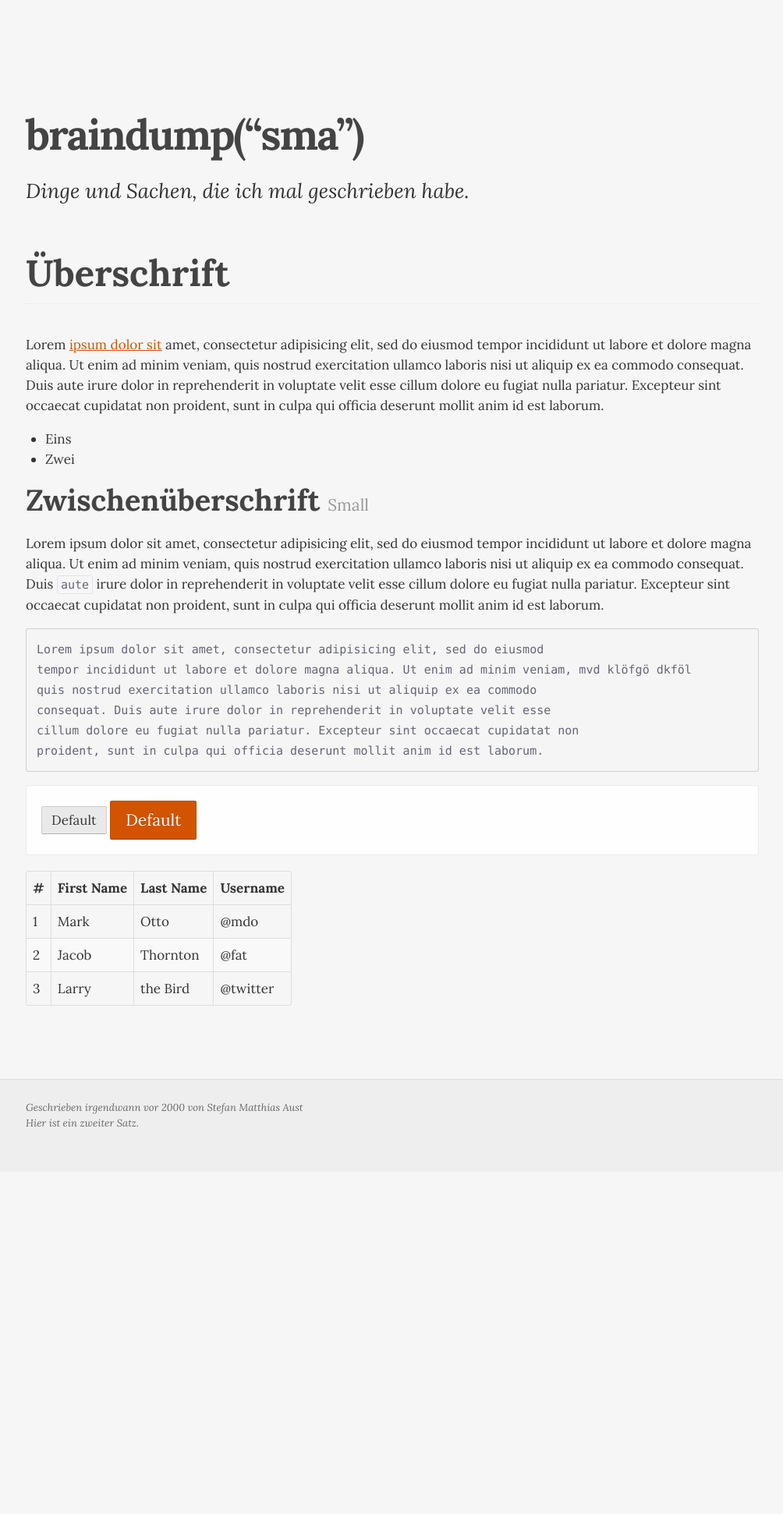
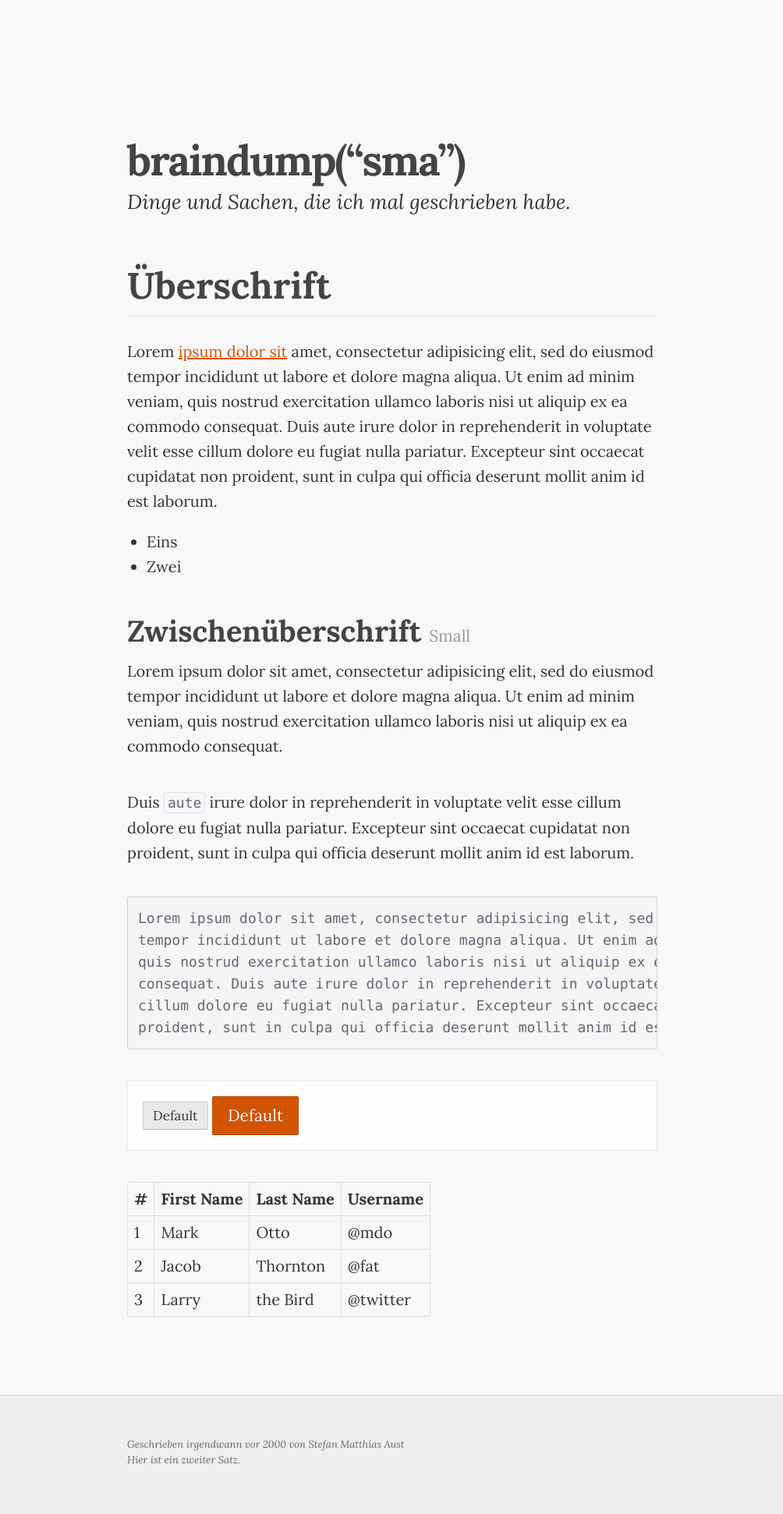
Before and after one commit to sma/articles, a Jekyll site: the page test.html, which Jekyll copies as it is, in a window 1280 px wide. Shown: the whole page at 78% size, without its empty margins (137-1141 px from the left). Built offline with Jekyll 4.4.1, drawn with Linux system fonts in a browser that asks for light colours; before the commit the page ends 1503 px from its top, so only the background shows below that.

Commit message:
update css

```diff
--- a/index.html
+++ b/index.html
@@ -23,6 +23,6 @@ title: Artikelübersicht
 </div>
 <footer>
   <div class="container">
-    <address><p>&copy;2013 Stefan Matthias Aust.<br><a href="https://plus.google.com/103493864228790779294/posts">G+</a></p></address>
+    <address><p>&copy;2013 Stefan Matthias Aust.</p></address>
   </div>
 </footer>
--- a/test.html
+++ b/test.html
@@ -9,15 +9,15 @@
 	body {
 		margin: 0;
 		font-family: "Lora", Georgia, Times, "Times New Roman", serif;
-		font-size: 17px;
-		line-height: 26px;
+		font-size: 20px;
+		line-height: 32px;
 		color: #333;
-		background-color: #F6F6F6;
+		background-color: #F8F8F8;
 		padding-top: 100px;
 	}
 	.container {
 		margin: 0 auto;
-		max-width: 940px;
+		max-width: 680px;
 		padding: 2em;
 	}
 	.well {
@@ -30,7 +30,7 @@
 		box-shadow: inset 0 0 2px rgba(0,0,0,.05);
 	}
 	.subhead {
-		margin-bottom: 9px;
+		margin: 0;
 		padding-bottom: 0;
 		min-height: 100px;
 	}
@@ -38,6 +38,7 @@
 		font-size: 54px;
 	}
 	.lead {
+		margin-top: -13px;
 		margin-bottom: 26px;
 		font-size: 26px;
 		font-weight: 200;
@@ -60,7 +61,7 @@
 	}
 	h1, h2, h3, h4, h5, h6 {
 		text-rendering: optimizelegibility;
-		margin: 13px 0;
+		margin: 40px 0 20px 0;
 		color: #444;
 	}
 	h1 small {
@@ -77,6 +78,12 @@
   		line-height: 1;
   		color: #999;
 	}
+	p, pre, table {
+		margin: 40px 0 20px 0;
+	}
+	h1 + p, h2 + p {
+		margin-top: -10px;
+	}
 	a {
  		color: #d35400;
 	}
@@ -86,13 +93,13 @@
 	}
 	ul, ol {
   		padding: 0;
-  		margin: 0 0 13px 25px;
+  		margin: 0 0 20px 25px;
 	}
 	ul ul, ul ol, ol ol, ol ul {
   		margin-bottom: 0;
 	}
 	li {
-  	line-height: 26px;
+  		line-height: 32px;
 	}
 	hr {
  		margin: 26px 0;
@@ -107,7 +114,6 @@
 	}
 	table {
 		border-spacing: 0;
-		margin-bottom: 26px;
 		max-width: 100%;
 	}
 	.table {
@@ -135,7 +141,7 @@
 	code, pre {
   		padding: 0 3px 2px;
   		font-family: Menlo, Consolas, monospace;
-  		font-size: 15px;
+  		font-size: 18px;
   		color: #333;
         border-radius: 3px;
 	}
@@ -148,9 +154,7 @@
 	}
 	pre {
 		padding: 13px;
-		margin: 0 0 13px;
-  		font-size: 16px;
-  		line-height: 26px;
+  		line-height: 28px;
   		color: #667;
   		background-color: #f5f5f5;
 		border: 1px solid rgba(0,0,0,.15);
@@ -226,7 +230,7 @@
 		<p>Lorem ipsum dolor sit amet, consectetur adipisicing elit, sed do eiusmod
 	tempor incididunt ut labore et dolore magna aliqua. Ut enim ad minim veniam,
 	quis nostrud exercitation ullamco laboris nisi ut aliquip ex ea commodo
-	consequat. Duis <code>aute</code> irure dolor in reprehenderit in voluptate velit esse
+	consequat.</p><p> Duis <code>aute</code> irure dolor in reprehenderit in voluptate velit esse
 	cillum dolore eu fugiat nulla pariatur. Excepteur sint occaecat cupidatat non
 	proident, sunt in culpa qui officia deserunt mollit anim id est laborum.</p>
 	<pre><code>Lorem ipsum dolor sit amet, consectetur adipisicing elit, sed do eiusmod
```
Also changed, not shown: _layouts/default.html (+18 -12 lines), README.md.
